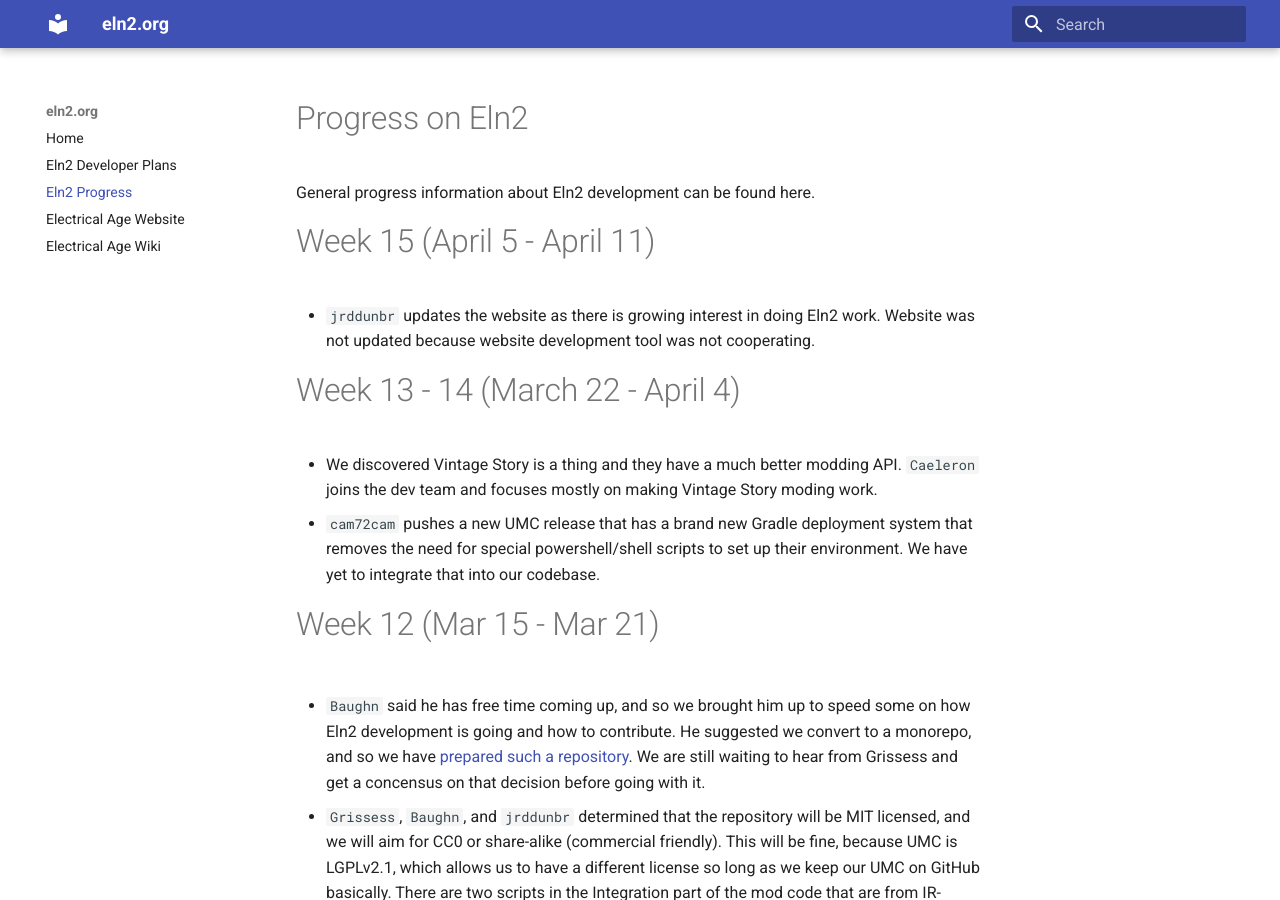
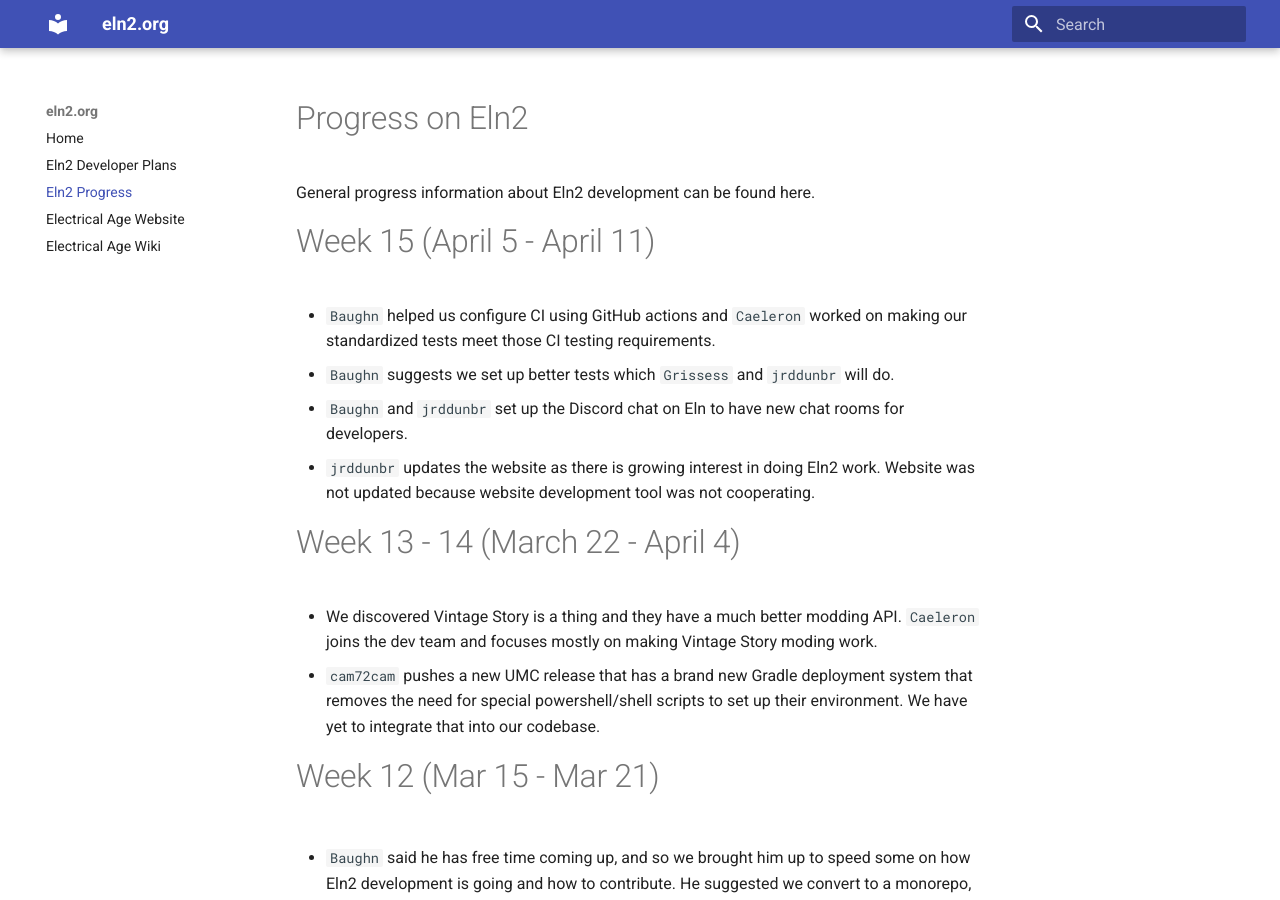
Before and after one commit to age-series/eln2-web, an MkDocs documentation site: the page built from docs/progress.md, in a window 1280 px wide and 900 px high. Built offline with MkDocs 1.6.1 and Material for MkDocs 9.7.7, drawn with Linux system fonts in a browser that asks for light colours.

Commit message:
Updated progress.md with details from April 8th

```diff
--- a/docs/progress.md
+++ b/docs/progress.md
@@ -4,6 +4,9 @@
 
 # Week 15 (April 5 - April 11)
 
+* `Baughn` helped us configure CI using GitHub actions and `Caeleron` worked on making our standardized tests meet those CI testing requirements.
+* `Baughn` suggests we set up better tests which `Grissess` and `jrddunbr` will do.
+* `Baughn` and `jrddunbr` set up the Discord chat on Eln to have new chat rooms for developers.
 * `jrddunbr` updates the website as there is growing interest in doing Eln2 work. Website was not updated because website development tool was not cooperating.
 
 # Week 13 - 14 (March 22 - April 4)
```
